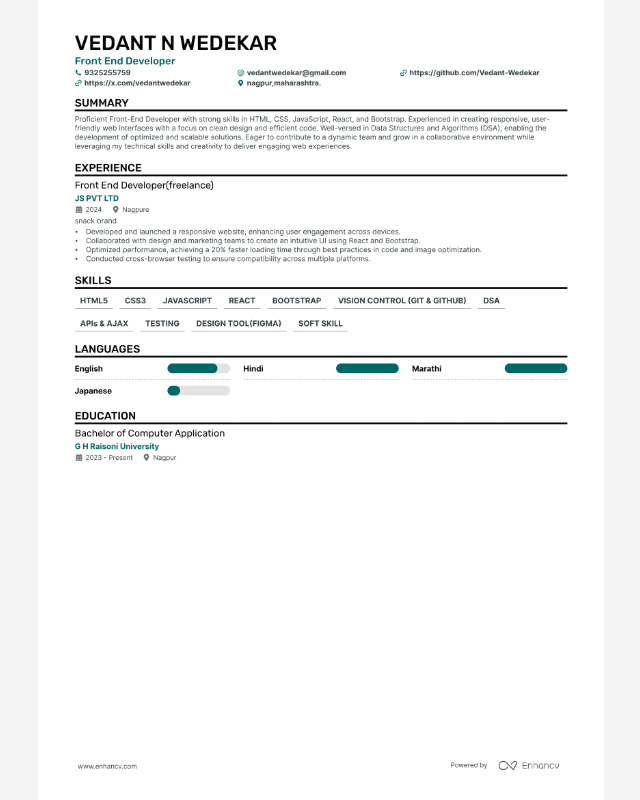
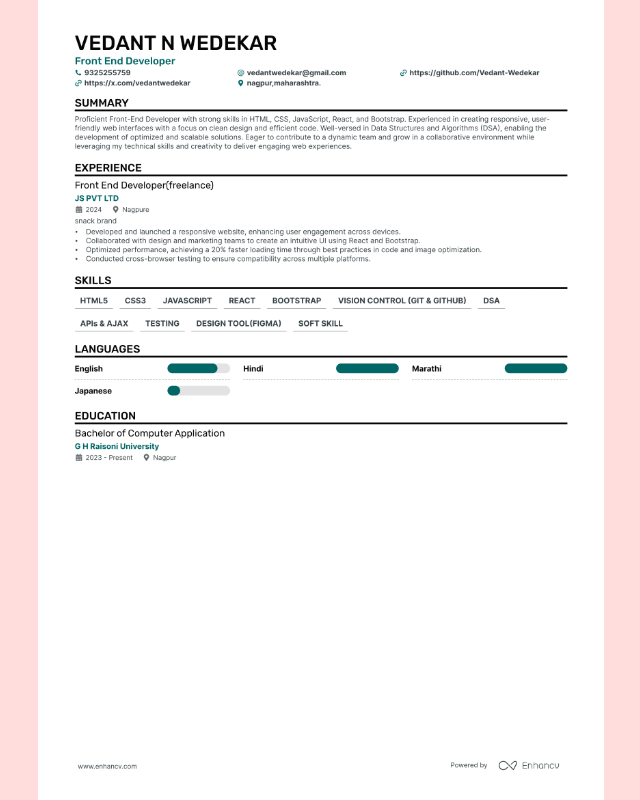
Before and after one commit to Vedant-Wedekar/VEDANT-WEDEKAR-RESUME-16-8-2024, a plain HTML site: page index.html in a window 1280 px wide. Shown: the whole page, without its empty margins (319-959 px from the left). Drawn offline with Linux system fonts and the light colour scheme.

Commit message:
baasic changes happen

```diff
--- a/index.html
+++ b/index.html
@@ -1,15 +1,17 @@
 <!DOCTYPE html>
 <html lang="en">
 <head>
+
     <meta charset="UTF-8">
     <meta name="viewport" content="width=device-width, initial-scale=1.0">
     <title>Interactive Zoom, Drag, and Pinch-to-Zoom Notebook Page</title>
     <style>
+
         body {
             margin: 0;
             padding: 0;
             font-family: Arial, sans-serif;
-            background-color: #f4f4f4;
+            background-color: #ffdddd;
             overflow: hidden;
             display: flex;
             justify-content: center;
```
